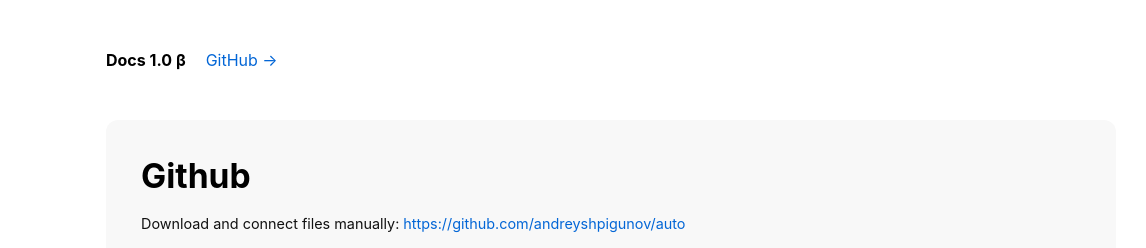
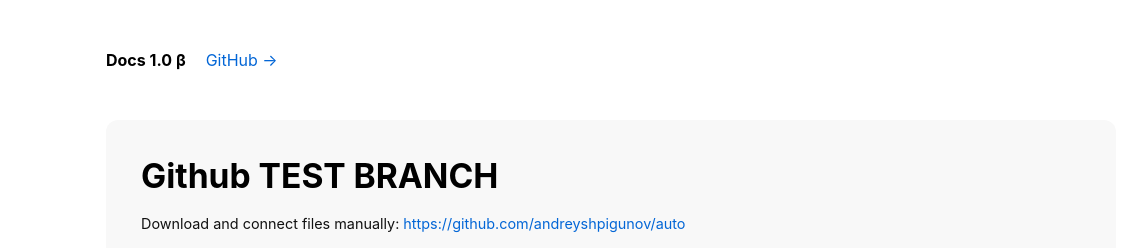
Before and after one commit to andreyshpigunov/auto, a website: page index.html in a window 1280 px wide. Shown: the top 248 px of the page, 134-1280 px from the left. Drawn offline with Linux system fonts and the light colour scheme.

Commit message:
Added new header TEST BRANCH

```diff
--- a/index.html
+++ b/index.html
@@ -65,7 +65,7 @@
 			</nav>
 
 			<section id="setup">
-				<h2>Github</h2>
+				<h2>Github TEST BRANCH</h2>
 				<p>Download and connect files manually: <a href="https://github.com/andreyshpigunov/auto">https://github.com/andreyshpigunov/auto</a></p>
 				<p>It is better to implement styles in your project using scss, then all the settings will be available. if you connect a css file, you will have to manually override the settings with styles.</p>
 
@@ -80,6 +80,7 @@
 			<h2>Auto.css</h2>
 
 			<section id="helpers">
+
 				<h2>Helpers</h2>
 				<p>Extend the functionality of elements.</p>
 
```
